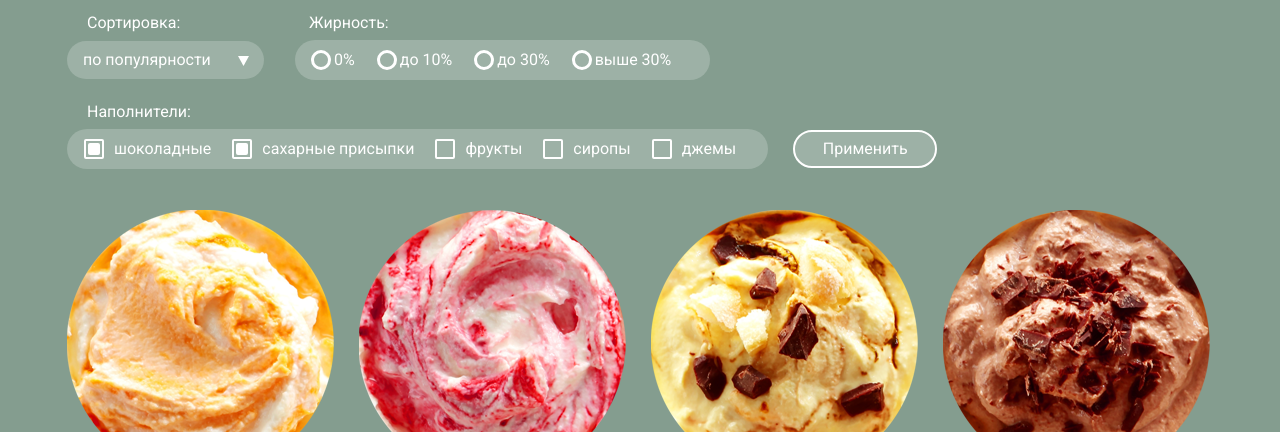
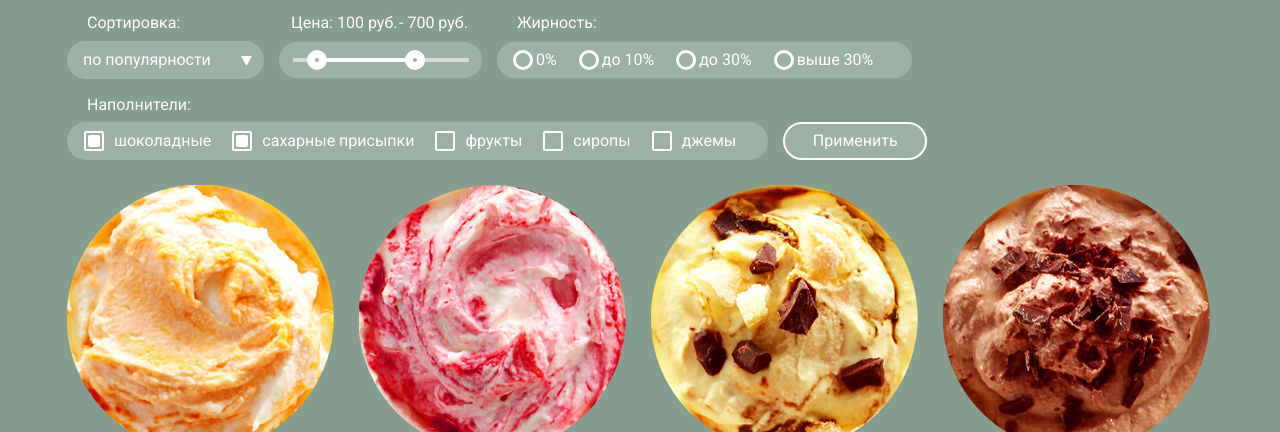
Before and after one commit to Vsevolod425/1158659-gllacy-27, a plain HTML site: page catalog.html in a window 1280 px wide. Shown: the part 197-629 px from the top of the page. Drawn offline with Linux system fonts and the light colour scheme.

Commit message:
gllacy 2.9

```diff
--- a/catalog.html
+++ b/catalog.html
@@ -134,6 +134,22 @@
 					</select>
 				</p>
 			</div>
+
+			<fieldset class="filter">
+				<div class="range_filter">
+					<div class="price_control">
+						<label class="min_value">Цена: 100 руб.<input type="number" name="min_value"></label>
+						<label class="max_value">- 700 руб.<input type="number" name="max_value"></label>
+					</div>
+					<div class="range_control">
+						<div class="scale">
+							<div class="bar"></div>
+						</div>
+						<div class="toggle toggle_min"></div>
+						<div class="toggle toggle_max"></div>
+					</div>
+				</div>
+			</fieldset>
 
 			<div>
 				<label class="fat_label" for="fat">Жирность:</label>
--- a/css/style.css
+++ b/css/style.css
@@ -444,9 +444,6 @@ select {
 	max-width: 872px;
 	margin-bottom: 25px;
 }
-.sorting_menu div {
-	margin-right: 25px;
-}
 .sorting {
 	position: relative;
 	margin: 0;
@@ -457,11 +454,11 @@ select {
 .sorting svg {
 	position: absolute;
 	top: 48%;
-	left: 87%;
+	left: 82%;
 	fill: #fff;
 }
 .sorting_list {
-	margin-top: 7px;
+	margin: 7px 15px 0 0;
 	padding: 10px 37px 10px 15px;
 	border: none;
 	border-radius: 50px;
@@ -471,12 +468,71 @@ select {
 .sorting_list option {
 	color: #000;
 }
+.filter {
+	margin: 0;
+	padding: 0;
+	border: none;
+}
+.price_control {
+	font-size: 0px;
+	padding-left: 12px;
+}
+.price_control input {
+	width: 100px;
+	display: none;
+}
+.price_control label {
+	display: inline-block;
+	font-size: 16px;
+}
+.min_value {
+	width: 108px;
+}
+.max_value {
+	width: 70px;
+}
+.range_filter {
+	width: 218px;
+}
+.range_control {
+	position: relative;
+	height: 36px;
+	margin: 3px 15px 0 0;
+	padding: 16px 14px 0 14px;
+	border-radius: 50px;
+	background-color: rgba(255, 255, 255, 0.2);
+}
+.scale {
+	width: 176px;
+	height: 4px;
+	background: #d1dad3;
+}
+.bar {
+	width: 100px;
+	height: 4px;
+	margin-left: 23px;
+	background: #fff;
+}
+.toggle {
+	position: absolute;
+	top: 8px;
+	left: 28px;
+	width: 20px;
+	height: 20px;
+	border-radius: 50px;
+	cursor: pointer;
+	border: 8px solid #fff;
+	background-color: #ababab;
+}
+.toggle_max {
+	left: 126px;
+}
 .fat {
 	width: 415px;
 	display: flex;
 	list-style: none;
-	margin: 6px;
-	padding: 9px 14px;
+	margin: 8px 0 0 0;
+	padding: 7px 14px;
 	align-items: center;
 	border-radius: 50px;
 	background-color: rgba(255, 255, 255, 0.2);
@@ -526,8 +582,8 @@ select {
 .filling_inner {
 	display: flex;
 	list-style: none;
-	padding: 9px 14px;
-	margin-top: 6px;
+	padding: 8px 14px;
+	margin: 6px 15px 0 0;
 	border-radius: 50px;
 	background-color: rgba(255, 255, 255, 0.2);
 }
@@ -561,7 +617,7 @@ select {
 .sorting_btn {
 	width: 144px;
 	height: 38px;
-	margin-top: 44px;
+	margin-top: 43px;
 	border-radius: 50px;
 	cursor: pointer;
 	border: 2px solid #fff;
```
